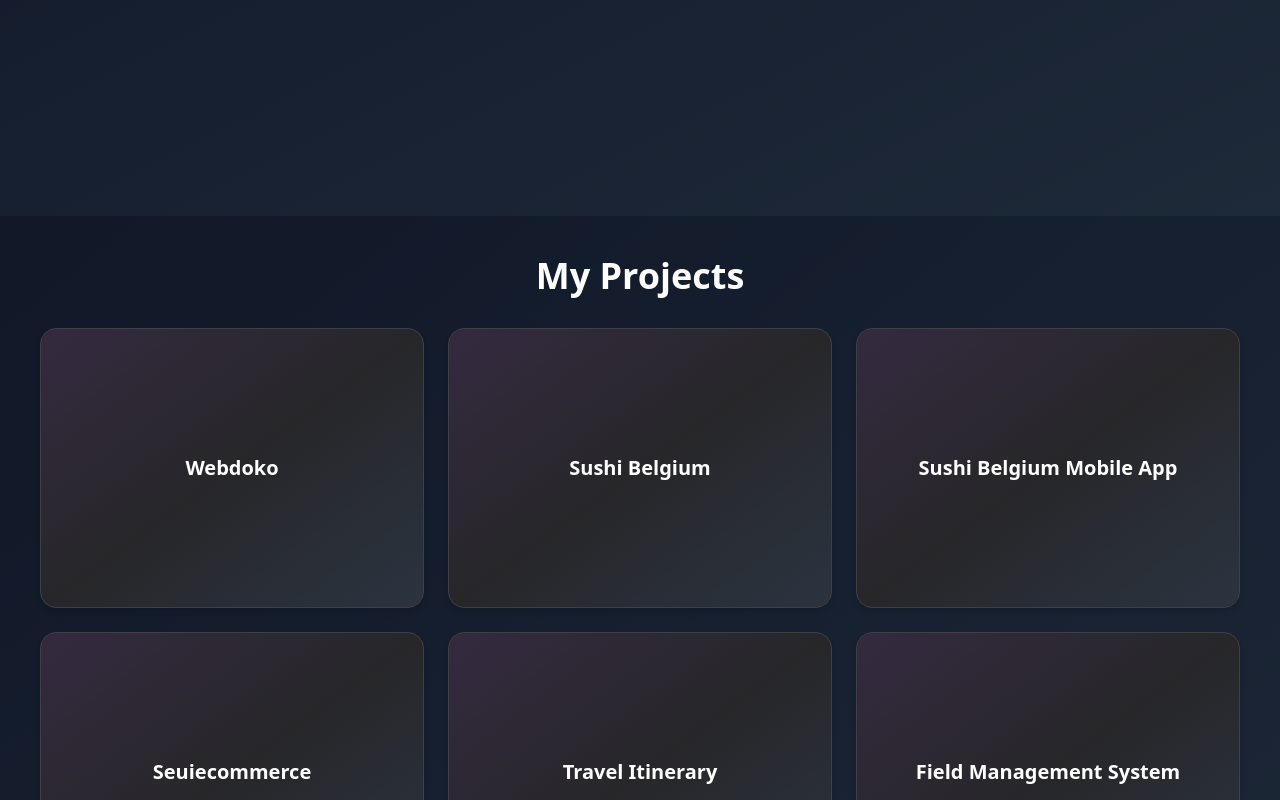
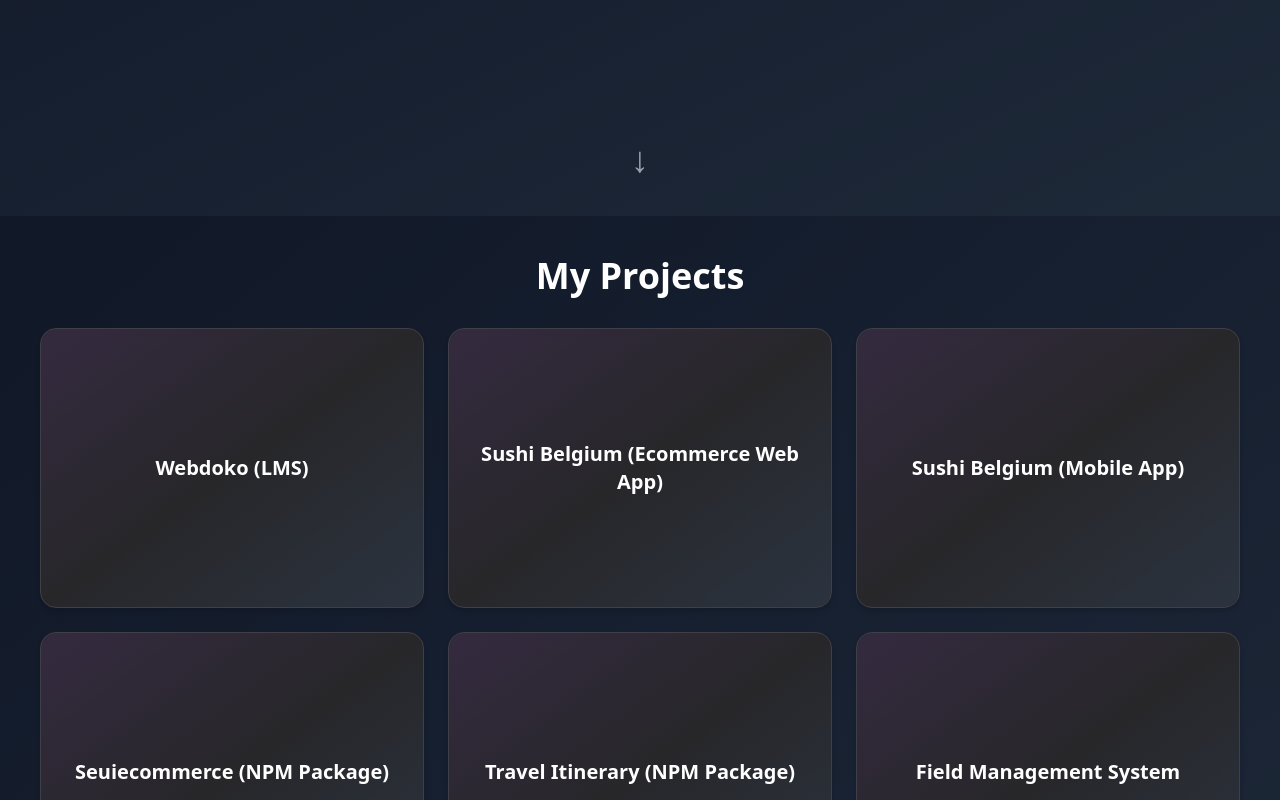
Before and after one commit to Noyal080/MyPortfolio, a React (Vite) app: page / in a window 1280 px wide. Shown: the part 520-1320 px from the top of the page. Built offline with nearby package versions, Linux system fonts and the light colour scheme.

Commit message:
feat:changes

```diff
--- a/src/App.css
+++ b/src/App.css
@@ -205,15 +205,3 @@
 .animate-accordion-up {
   animation: accordion-up 0.2s ease-out;
 }
-
-.no-scrollbar {
-  scrollbar-width: none;
-  /* Firefox */
-  -ms-overflow-style: none;
-  /* Internet Explorer 10+ */
-}
-
-.no-scrollbar::-webkit-scrollbar {
-  display: none;
-  /* Chrome, Safari, Opera */
-}
--- a/src/App.tsx
+++ b/src/App.tsx
@@ -89,15 +89,12 @@ function App() {
       </AnimatePresence>
 
       {!isLoading && (
-        <div className="relative w-full min-h-screen bg-gradient-to-br from-gray-900 to-gray-800">
+        <div className="relative w-full min-h-screen bg-gradient-to-br from-gray-900 to-gray-800 overflow-y-auto overflow-x-hidden ">
           <Navbar />
           <div className="pt-24">
             <HomePage />
             <ProjectSection />
             <InfiniteScrollAnimationPage />
-            {/* <div className="container mx-auto w-full text-white flex justify-center items-center overflow-x-hidden"> */}
-            {/* <Marquee /> */}
-            {/* </div> */}
             <ContactSection />
           </div>
         </div>
--- a/src/data/project.ts
+++ b/src/data/project.ts
@@ -1,21 +1,21 @@
 // src/data/projectData.ts
 export const projectData = [
   {
-        title: "Webdoko",
+    title: "Webdoko (LMS)",
     description:
       "It's a Learning Management System where learner can learn from different courses.",
     techStack: ["React", "Context Api", "CSS", "Semantic UI"],
     link: "https://webdoko.com",
   },
   {
-        title: "Sushi Belgium",
+    title: "Sushi Belgium (Ecommerce Web App)",
     description:
       "A simple ecommerce app where admin can add products , manage staff as well as the users can shop and buy those products",
-        techStack: ["React", "Redux", "Semantic UI", "Tailwind Css"],
+    techStack: ["React", "Redux", "Semantic UI", "Tailwind CSS"],
     link: "https://sushibelgium.be",
   },
   {
-        title: "Sushi Belgium Mobile App",
+    title: "Sushi Belgium (Mobile App)",
     description:
       "A simple ecommerce mobile app where  users can browse and buy the products",
     techStack: ["React Native", "React Native Paper", "CSS", "Redux"],
@@ -23,29 +23,58 @@ export const projectData = [
   },
 
   {
-        title: "Seuiecommerce",
+    title: "Seuiecommerce (NPM Package)",
     description:
       "An npm package where different developers can use and implement into their ecommerce platform. An easy to use component and responsive designs",
-        techStack: ["React", "Chart.js", "Bootstrap CSS", "Semantic UI", "Babel", "Webpack"],
+    techStack: [
+      "React",
+      "Chart.js",
+      "Bootstrap CSS",
+      "Semantic UI",
+      "Babel",
+      "Webpack",
+    ],
     link: "https://www.npmjs.com/package/seuiecommerce",
   },
   {
-        title: "Travel Itinerary",
+    title: "Travel Itinerary (NPM Package)",
     description:
       "An npm package where user can integrate it within their travel or tour related app to support geolocation-related planning.",
-        techStack: ["React", "React Leaflet", "CSS", "Babel", "Webpack", "OSM", "NPM"],
+    techStack: [
+      "React",
+      "React Leaflet",
+      "CSS",
+      "Babel",
+      "Webpack",
+      "OSM",
+      "NPM",
+    ],
     link: "https://www.npmjs.com/package/travel-itinerary",
   },
 
   {
-        title: "Field Management System",
-        description: "Complex field management system where user add their fields , drones , pesticides where the drone captured images are shown in the field alongside marking the infected part of the plant",
-        techStack: ["React", "Hero UI", "Tailwind CSS", "Redux Toolkit", "React Query"]
+    title: "Field Management System ",
+    description:
+      "Complex field management system where user add their fields , drones , pesticides where the drone captured images are shown in the field alongside marking the infected part of the plant",
+    techStack: [
+      "React",
+      "Hero UI",
+      "Tailwind CSS",
+      "Redux Toolkit",
+      "React Query",
+    ],
   },
   {
-        title: "Yours Humanly Nepal Admin System",
-        description: "A admin system for Yours Humanly Nepal where the admin can modify their whole data for user side frontend.",
+    title: "Yours Humanly Nepal Admin System ",
+    description:
+      "A admin system for Yours Humanly Nepal where the admin can modify their whole data for user side frontend.",
     link: "https://yourshumanlynepal.org.np/",
-        techStack: ["React", "Chakra UI", "React Query", "Tailwind CSS", "Redux Toolkit"],
-    }
+    techStack: [
+      "React",
+      "Chakra UI",
+      "React Query",
+      "Tailwind CSS",
+      "Redux Toolkit",
+    ],
+  },
 ];
--- a/src/pages/HomePage.tsx
+++ b/src/pages/HomePage.tsx
@@ -24,7 +24,7 @@ const HomePage = () => {
   return (
     <section
       id="about"
-      className="relative bg-gradient-to-br min-h-[80vh] from-gray-900 to-gray-800 flex flex-col p-6 overflow-x-hidden"
+      className="relative bg-gradient-to-br min-h-[80vh] from-gray-900 to-gray-800 flex flex-col p-6 "
     >
       {/* Main content */}
       <motion.div
@@ -39,8 +39,23 @@ const HomePage = () => {
         >
           <motion.div variants={fadeInUp}>
             <RollingText3D />
-
           </motion.div>
+          <div className="absolute bottom-10 left-1/2 transform -translate-x-1/2">
+            <motion.div
+              animate={{ y: [0, 10, 0] }}
+              transition={{ duration: 2, repeat: Infinity, ease: "easeInOut" }}
+              className="text-gray-400 text-4xl cursor-pointer hover:text-cyan-400 transition-colors"
+              onClick={() => {
+                window.scrollBy({
+                  top: window.innerHeight * 0.8, // Scrolls 80% of viewport height
+                  behavior: "smooth",
+                });
+              }}
+              whileTap={{ scale: 0.9 }} // Add a slight press effect
+            >
+              ↓
+            </motion.div>
+          </div>
         </motion.div>
       </motion.div>
     </section>
```
Also changed, not shown: src/pages/Timeline.tsx (added). Lines whose indentation alone changed are shown as unchanged.
